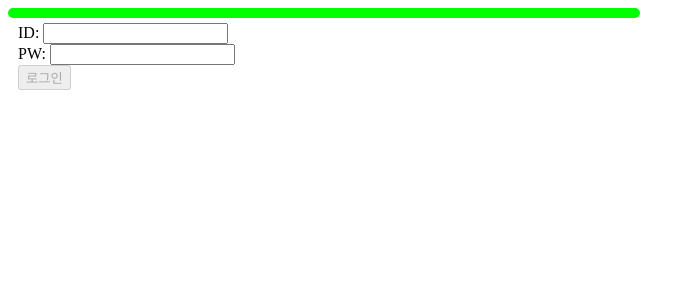
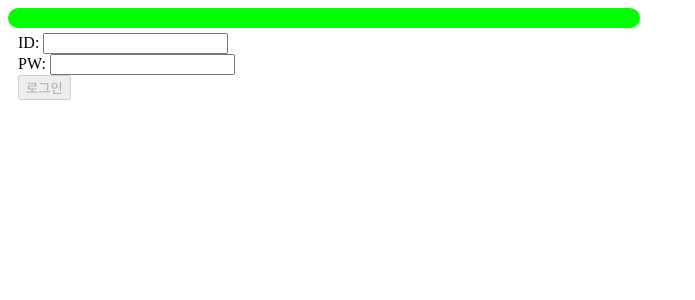
Before and after one commit to dwhddnjs/Simple-Vue.js, a Vue app in the folder vue-form/: page / in a window 1280 px wide. Shown: the top 300 px of the page, without its empty margins (0-695 px from the left). Built offline with nearby package versions, Linux system fonts and the light colour scheme.

Commit message:
fixed css code

```diff
--- a/vue-form/src/components/LoadingBar.vue
+++ b/vue-form/src/components/LoadingBar.vue
@@ -11,7 +11,7 @@ export default {
 
 <style scoped>
     .progress {
-        height: 10px;
+        height: 20px;
         background: lime;
         width: 50%;
         transition: width 700ms linear;
```
